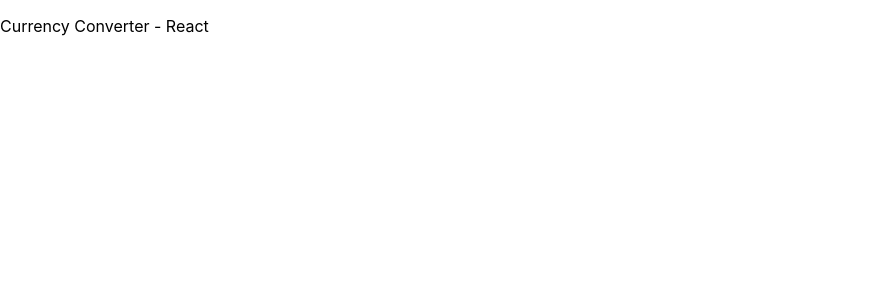
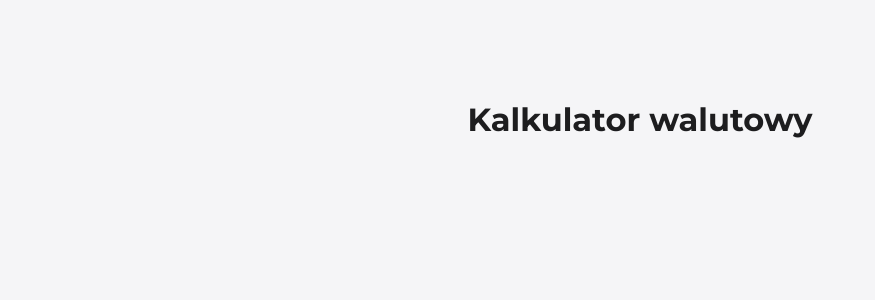
Before and after one commit to kam-bar/currency-converter-react, a React (Create React App) app: page / in a window 1280 px wide. Shown: the top 300 px of the page, without its empty margins (0-875 px from the left). Built offline with nearby package versions, Linux system fonts and the light colour scheme.

Commit message:
add Container and Header components

```diff
--- a/public/index.html
+++ b/public/index.html
@@ -25,6 +25,12 @@
       Learn how to configure a non-root public URL by running `npm run build`.
     -->
         <title>React App</title>
+        <link rel="preconnect" href="https://fonts.googleapis.com" />
+        <link rel="preconnect" href="https://fonts.gstatic.com" crossorigin />
+        <link
+            href="https://fonts.googleapis.com/css2?family=Montserrat:wght@400;600;700&display=swap"
+            rel="stylesheet"
+        />
     </head>
     <body>
         <noscript>You need to enable JavaScript to run this app.</noscript>
@@ -38,6 +44,5 @@
 
       To begin the development, run `npm start` or `yarn start`.
       To create a production bundle, use `npm run build` or `yarn build`.
-    -->
-  </body>
+    --></body>
 </html>
--- a/src/App.js
+++ b/src/App.js
@@ -1,8 +1,11 @@
+import Container from "./components/Container";
+import Header from "./components/Header";
+
 function App() {
   return (
-    <div>
-      <p>Currency Converter - React</p>
-    </div>
+    <Container>
+      <Header title="Kalkulator walutowy" />
+    </Container>
   );
 }
 
--- /dev/null
+++ b/src/components/Container/Container.css
@@ -0,0 +1,12 @@
+.container {
+    margin: 0 auto;
+    max-width: 500px;
+    padding: 100px 20px 50px;
+    min-height: 100vh;
+}
+
+@media (max-width: 768px) {
+    .container {
+        padding: 50px 10px 30px;
+    }
+}
--- /dev/null
+++ b/src/components/Container/index.js
@@ -0,0 +1,7 @@
+import "./Container.css";
+
+const Container = ({ children }) => (
+    <main className="container">{children}</main>
+);
+
+export default Container;
--- /dev/null
+++ b/src/components/Header/Header.css
@@ -0,0 +1,17 @@
+.header {
+    margin-bottom: 20px;
+}
+
+.header__title {
+    font-size: 32px;
+    font-weight: 700;
+    color: #1d1d1f;
+    text-align: center;
+    margin: 0;
+}
+
+@media (max-width: 768px) {
+    .header__title {
+        font-size: 24px;
+    }
+}
--- /dev/null
+++ b/src/components/Header/index.js
@@ -0,0 +1,9 @@
+import "./Header.css";
+
+const Header = ({ title }) => (
+    <header className="header">
+        <h1 className="header__title">{title}</h1>
+    </header>
+);
+
+export default Header;
--- a/src/index.css
+++ b/src/index.css
@@ -1,13 +1,17 @@
-body {
-  margin: 0;
-  font-family: -apple-system, BlinkMacSystemFont, 'Segoe UI', 'Roboto', 'Oxygen',
-    'Ubuntu', 'Cantarell', 'Fira Sans', 'Droid Sans', 'Helvetica Neue',
-    sans-serif;
-  -webkit-font-smoothing: antialiased;
-  -moz-osx-font-smoothing: grayscale;
+html {
+    box-sizing: border-box;
 }
 
-code {
-  font-family: source-code-pro, Menlo, Monaco, Consolas, 'Courier New',
-    monospace;
+*,
+::after,
+::before {
+    box-sizing: inherit;
 }
+
+body {
+    font-family: "Montserrat", sans-serif;
+    margin: 0;
+    padding: 0;
+    background-color: #f5f5f7;
+    word-break: break-word;
+}
```
Lines whose indentation alone changed are shown as unchanged.
